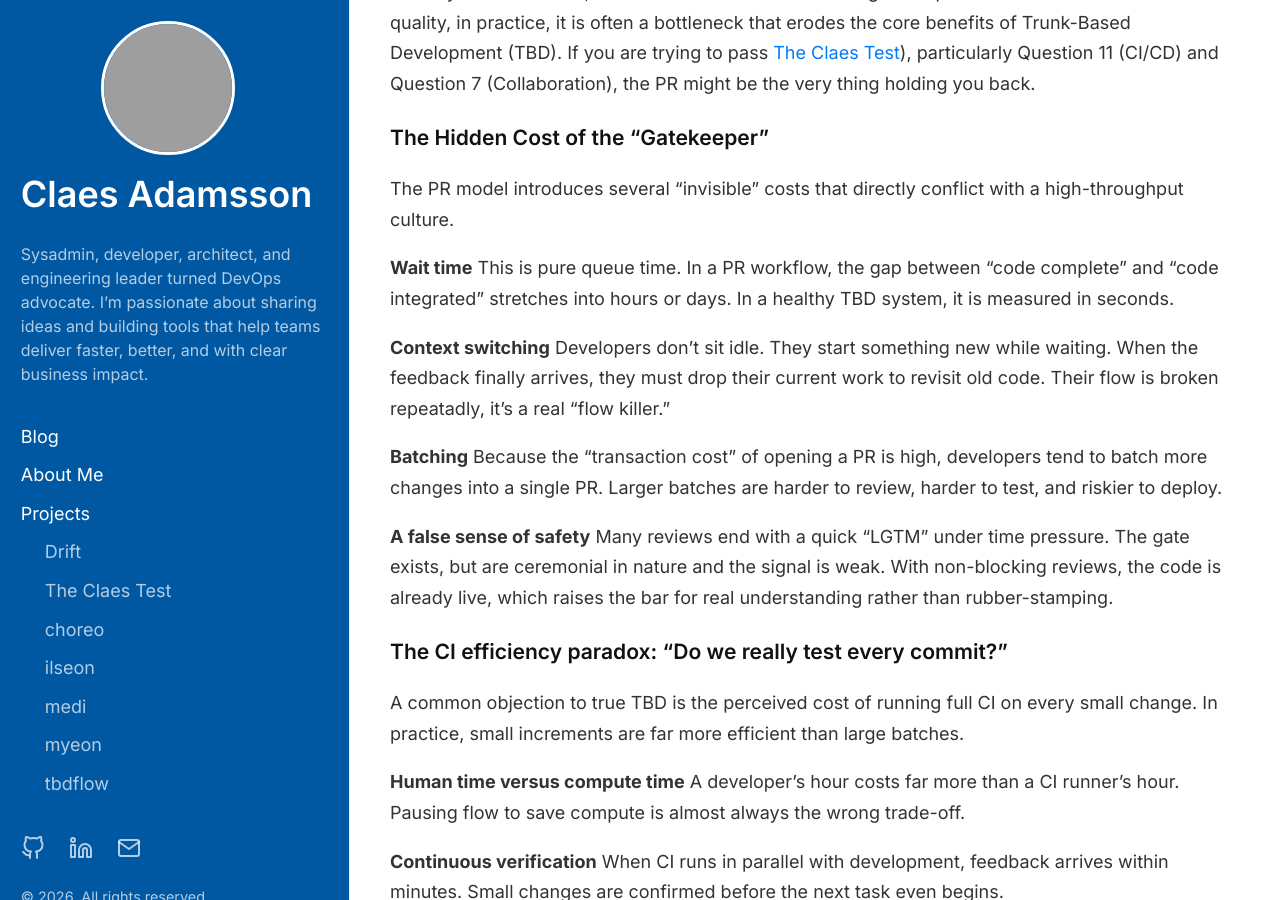
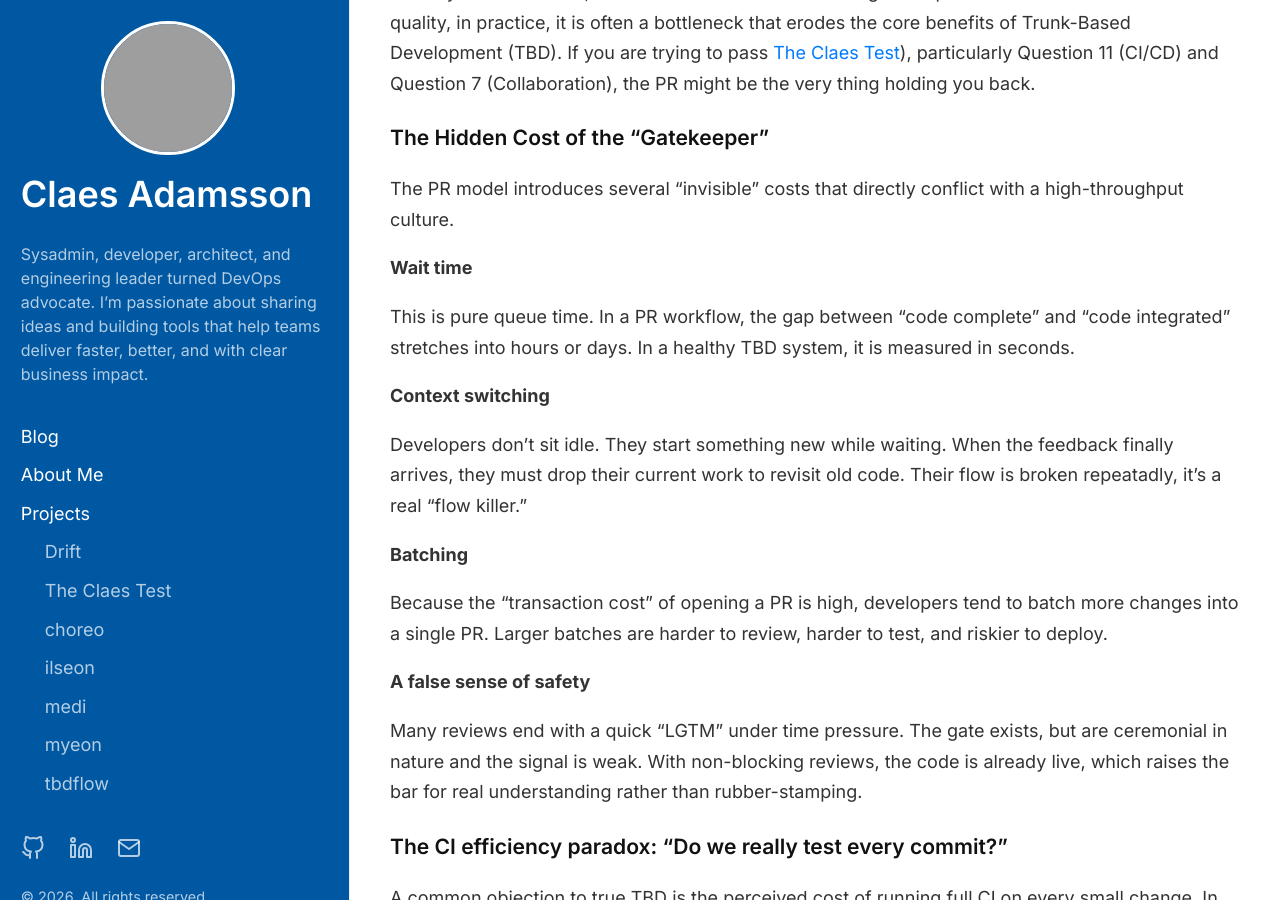
Before and after one commit to cladam/cladam.github.io, a Jekyll site: the page built from _posts/2026-02-19-the-pull-request-trap.md, in a window 1280 px wide and 900 px high, scrolled down 359 px. Built offline with Jekyll 4.4.1, drawn with Linux system fonts in a browser that asks for light colours; comment, search, counter and statistics services are not loaded; grey boxes are pictures that could not be loaded.

Commit message:
fix: fix syntax

```diff
--- a/_posts/2026-02-19-the-pull-request-trap.md
+++ b/_posts/2026-02-19-the-pull-request-trap.md
@@ -15,16 +15,20 @@ In many modern teams, the PR has become the default "gatekeeper." While intended
 The PR model introduces several "invisible" costs that directly conflict with a high-throughput culture.
 
 **Wait time**
+
 This is pure queue time. In a PR workflow, the gap between “code complete” and “code integrated” stretches into hours or days. In a healthy TBD system, it is measured in seconds.
 
 **Context switching**
+
 Developers don't sit idle. They start something new while waiting. When the feedback finally arrives, they must drop their current work to revisit old code.
 Their flow is broken repeatadly, it's a real "flow killer."
 
 **Batching**
+
 Because the "transaction cost" of opening a PR is high, developers tend to batch more changes into a single PR. Larger batches are harder to review, harder to test, and riskier to deploy.
 
 **A false sense of safety**
+
 Many reviews end with a quick “LGTM” under time pressure. The gate exists, but are ceremonial in nature and the signal is weak.
 With non-blocking reviews, the code is already live, which raises the bar for real understanding rather than rubber-stamping.
 
@@ -34,15 +38,19 @@ A common objection to true TBD is the perceived cost of running full CI on every
 In practice, small increments are far more efficient than large batches.
 
 **Human time versus compute time**
+
 A developer’s hour costs far more than a CI runner’s hour. Pausing flow to save compute is almost always the wrong trade-off.
 
 **Continuous verification**
+
 When CI runs in parallel with development, feedback arrives within minutes. Small changes are confirmed before the next task even begins.
 
 **Reduced blast radius**
+
 When a ten-line commit fails, the fix is immediate and obvious. When a thousand-line PR fails, investigation becomes slow and uncertain.
 
 **Incremental testing**
+
 Modern pipelines can scope tests to the parts of the system that changed. Small commits allow feedback to stay fast and focused.
 
 ### Why gates do not automatically create quality
@@ -51,13 +59,13 @@ The industry often assumes that more approval steps lead to safer software but D
 
 High-performing teams favour lightweight, fast feedback and rapid integration. Heavy approval processes correlate with longer lead times and lower deployment frequency, without improvements in stability.
 
-| Metric                 | PR-centric flow     | Non-blocking flow                  |
-| ---------------------- | ------------------- | ---------------------------------- |
-| Lead time              | High                | Low                                |
-| Context switching      | Frequent            | Minimal                            |
-| Batch size             | Large               | Small                              |
-| Primary quality signal | Asynchronous review | Automated checks + fast correction |
-| DORA performance       | Lower               | Higher                             |
+| Metric                  | PR-centric flow      | Non-blocking flow                  |
+| :---------------------- | :------------------- | :--------------------------------- |
+| Lead time               | High                 | Low                                |
+| Context switching       | Frequent             | Minimal                            |
+| Batch size              | Large                | Small                              |
+| Primary quality signal  | Asynchronous review  | Automated checks + fast correction |
+| DORA performance        | Lower                | Higher                             |
 
 Quality comes from fast feedback and rapid correction, not from waiting.
 
@@ -66,13 +74,16 @@ Quality comes from fast feedback and rapid correction, not from waiting.
 In `tbdflow`, the workflow shifts away from PRs as gates and toward continuous integration by default.
 
 **Pair or mob programming**
+
 Real-time review happens as the code is written. The four-eyes principle is built into the work itself.
 
 **Non-blocking reviews**
+
 Changes integrate immediately. CI starts at once. Review happens in parallel.
 If an issue is found, the team fixes forward.
 
 **Atomic commits**
+
 When integration is effortless, changes stay small. Small commits are easier to understand, easier to test, and easier to correct.
 
 ### Summary: Throughput is a Safety Feature
```
